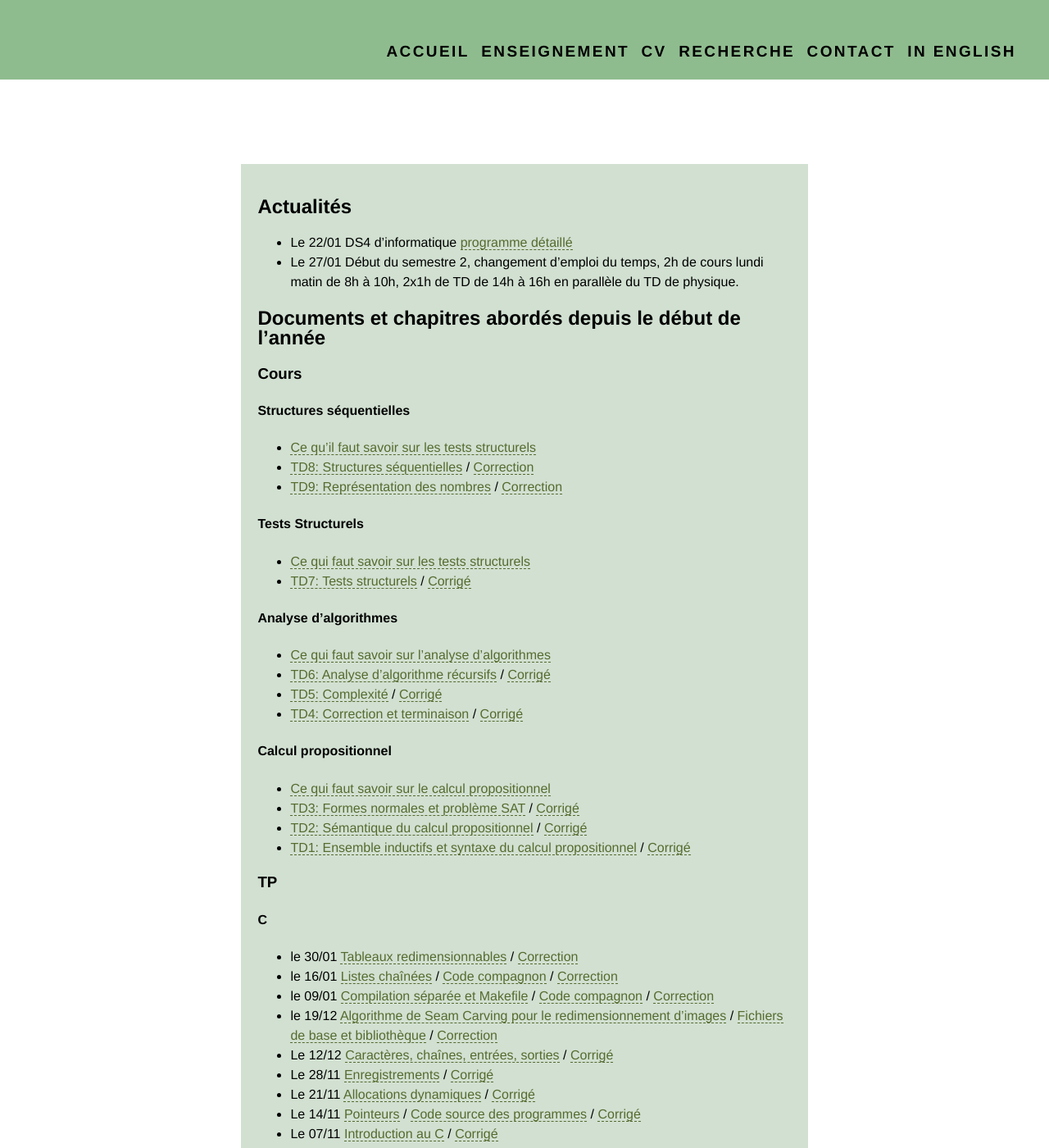
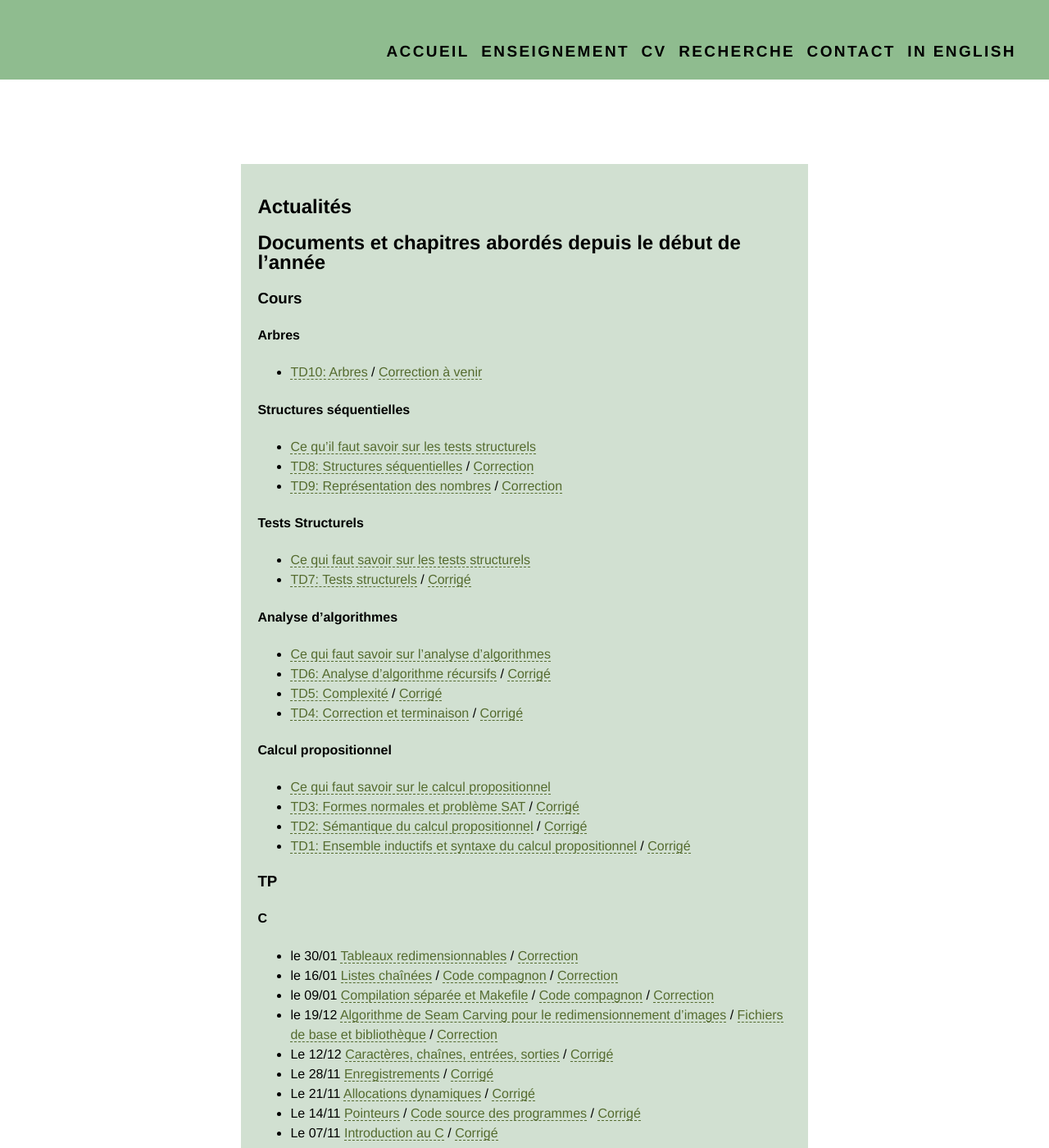
Before and after one commit to VladislavTempez/Vladislavtempez.github.io, a Jekyll site: the page built from pages/mp2i.md, in a window 1280 px wide and 1400 px high. Shown: the whole window at 82% size. Built offline with Jekyll 4.4.1, drawn with Linux system fonts in a browser that asks for light colours; some of the changed text lies outside the part shown.

```diff
--- a/pages/mp2i.md
+++ b/pages/mp2i.md
@@ -5,13 +5,16 @@ permalink: /teaching/mp2i/
 description: Vladislav Tempez - Enseignement - MP2I - Informatique
 ---
 ## Actualités
-- Le 22/01 DS4 d'informatique [programme détaillé](#programme-ds4)
-- Le 27/01 Début du semestre 2, changement d'emploi du temps, 2h de cours lundi matin de 8h à 10h, 2x1h de TD de 14h à 16h en parallèle du TD de physique.
+<!-- - Le 22/01 DS4 d'informatique [programme détaillé](#programme-ds4) -->
+<!-- - Le 27/01 Début du semestre 2, changement d'emploi du temps, 2h de cours lundi matin de 8h à 10h, 2x1h de TD de 14h à 16h en parallèle du TD de physique.  -->
 <!-- - Le 29/01 2x1h de TD de 14h à 16h, avec les groupes dans le même ordre que le TD du lundi -->
 
 ## Documents et chapitres abordés depuis le début de l'année
 
 ### Cours
+
+#### Arbres
+- [TD10: Arbres](https://nc-lycees.netocentre.fr/s/iayms2r48owasek) / [Correction à venir]()
 
 #### Structures séquentielles
 
@@ -50,6 +53,7 @@ description: Vladislav Tempez - Enseignement - MP2I - Informatique
 
 #### OCaml
 - [La syntaxe à connaître en OCaml](https://nc-lycees.netocentre.fr/s/3YsmRsNCXLd57FK)
+- Le 02/02 [Grands entiers](https://nc-lycees.netocentre.fr/s/F53ZoDP9TXQkC6N) / [Correction](https://nc-lycees.netocentre.fr/s/4e2RWKioGQN7diT)
 - le 23/01 [Dictionnaires](https://nc-lycees.netocentre.fr/s/sNg4nS4WdgMXZSo) / [Correction](https://nc-lycees.netocentre.fr/s/WAgkGbtfxcqTLHr)
 - le 09/01 [Compilation séparée et Makefile](https://nc-lycees.netocentre.fr/s/68RWwz2nC4jgmBS) / [Code compagnon](https://nc-lycees.netocentre.fr/s/tiLM7cjAHw55ckJ) / [Correction](https://nc-lycees.netocentre.fr/s/qPkwy8YHBHK3oDE)
 - Le 17/10 [Syntaxe impérative en OCaml](https://nc-lycees.netocentre.fr/s/joPXZY2BsXLwKma) / [Corrigé](https://nc-lycees.netocentre.fr/s/nQwjoKmpNAe8tqq)
```
Also changed, not shown: other parts of pages/mp2i.md (+3 -0 lines).
